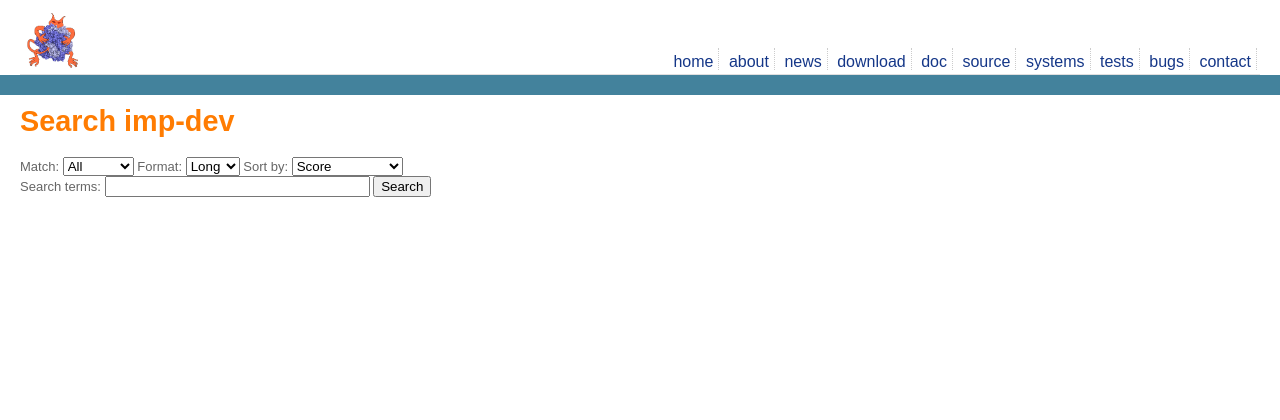
After one commit to salilab/imp_website, a PHP site: page /search-imp-dev.php?TOPDIR=1 in a window 1280 px wide. The commit adds this page. Shown: the top 420 px of the page. Run offline with PHP 8.4, Linux system fonts and the light colour scheme.

Commit message:
Use local search for mailing lists.

```diff
--- a/contact.php
+++ b/contact.php
@@ -14,7 +14,7 @@ mailing list is provided for <i>users</i> of IMP. It is for discussion of and
 help with the use of IMP. Both users and developers are encouraged to subscribe
 to the list. Prior postings are also
 <a href="http://salilab.org/imp/archives/imp-users/">archived</a>
-and <a href="https://www.google.com/cse/publicurl?cx=007962136437956578014:w5qndf11v-q">can be searched</a>.</p>
+and <a href="search-imp-users.html">can be searched</a>.</p>
 
 <p>The <a href="http://salilab.org/mailman/listinfo/imp-dev">imp-dev</a>
 mailing list is provided for <i>developers</i> of IMP. It is for technical
@@ -24,7 +24,7 @@ users are encouraged to use the
 <a href="http://salilab.org/mailman/listinfo/imp-users">imp-users</a> list
 instead. Prior postings are also
 <a href="http://salilab.org/imp/archives/imp-dev/">archived</a>
-and <a href="https://www.google.com/cse/publicurl?cx=007962136437956578014:7wsdhs8knqu">can be searched</a>.</p>
+and <a href="search-imp-dev.html">can be searched</a>.</p>
 
 <p>The <a href="http://salilab.org/mailman/listinfo/imp-build">imp-build</a>
 list sends out an email every morning with the results of the nightly builds
--- /dev/null
+++ b/search-imp-dev.php
@@ -0,0 +1,41 @@
+<?php
+   include("IMP.inc");
+   print_page_header("Search imp-dev");
+?>
+
+<form method="get" action="//salilab.org/imp/search/htsearch">
+<font size="-1">
+<input type="hidden" name="config" value="htdig-imp-dev">
+<input type="hidden" name="restrict" value="">
+<input type="hidden" name="exclude" value="">
+Match: <select name="method">
+<option value="and" selected>All
+<option value="or">Any
+<option value="boolean">Boolean
+
+</select>
+
+Format: <select name="format">
+<option value="builtin-long">Long
+<option value="builtin-short">Short
+</select>
+
+Sort by: <select name="sort">
+<option value="score" selected>Score
+<option value="time">Time
+<option value="title">Title
+<option value="revscore">Reverse Score
+<option value="revtime">Reverse Time
+<option value="revtitle">Reverse Title
+</select>
+
+<br>
+Search terms:
+<input type="text" size="30" name="words" value="">
+<input type="submit" value="Search">
+</font>
+</form>
+
+<?php
+   print_page_footer();
+?>
```
Also changed, not shown: search-imp-users.php (added, +41 -0 lines), 1 other file.
